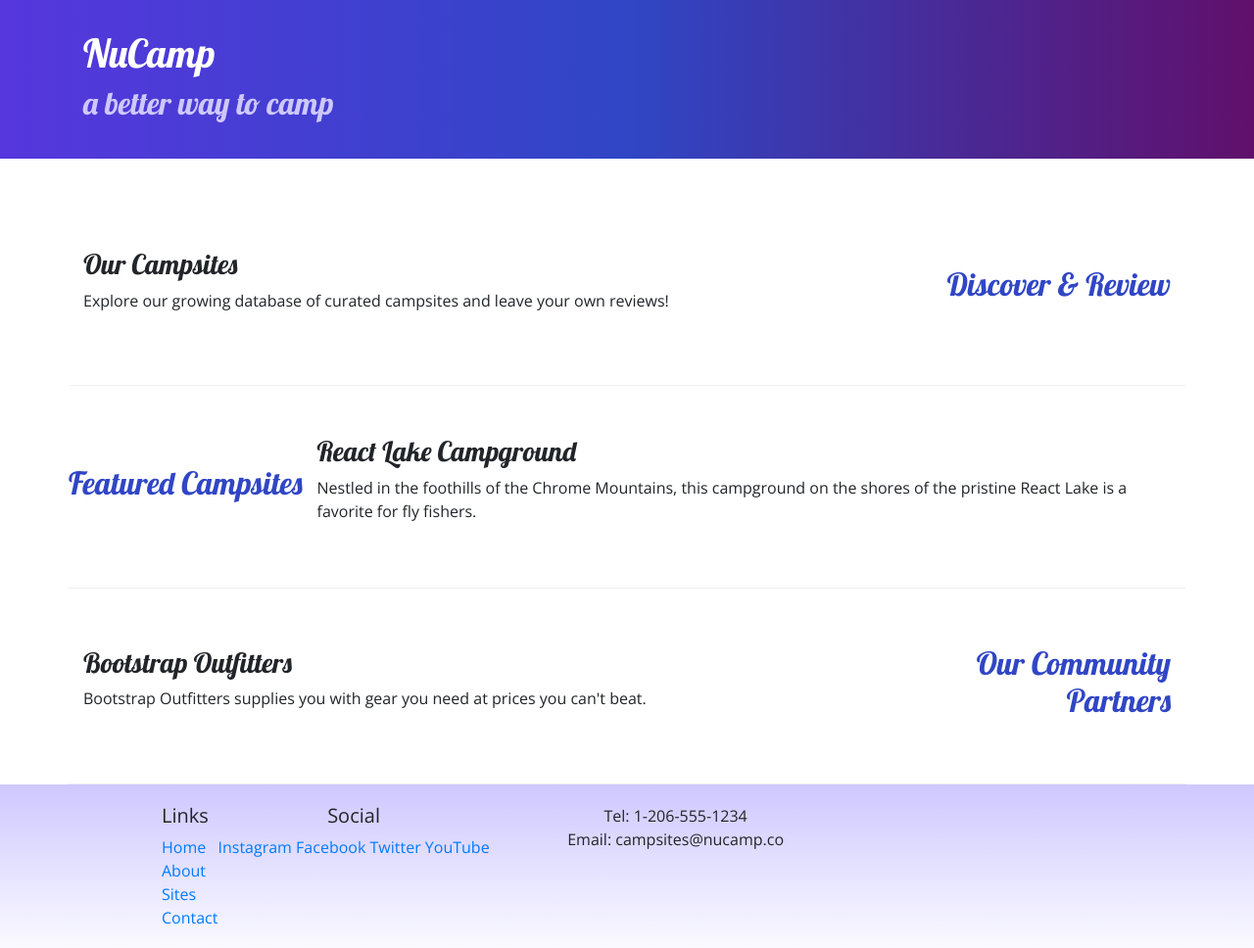
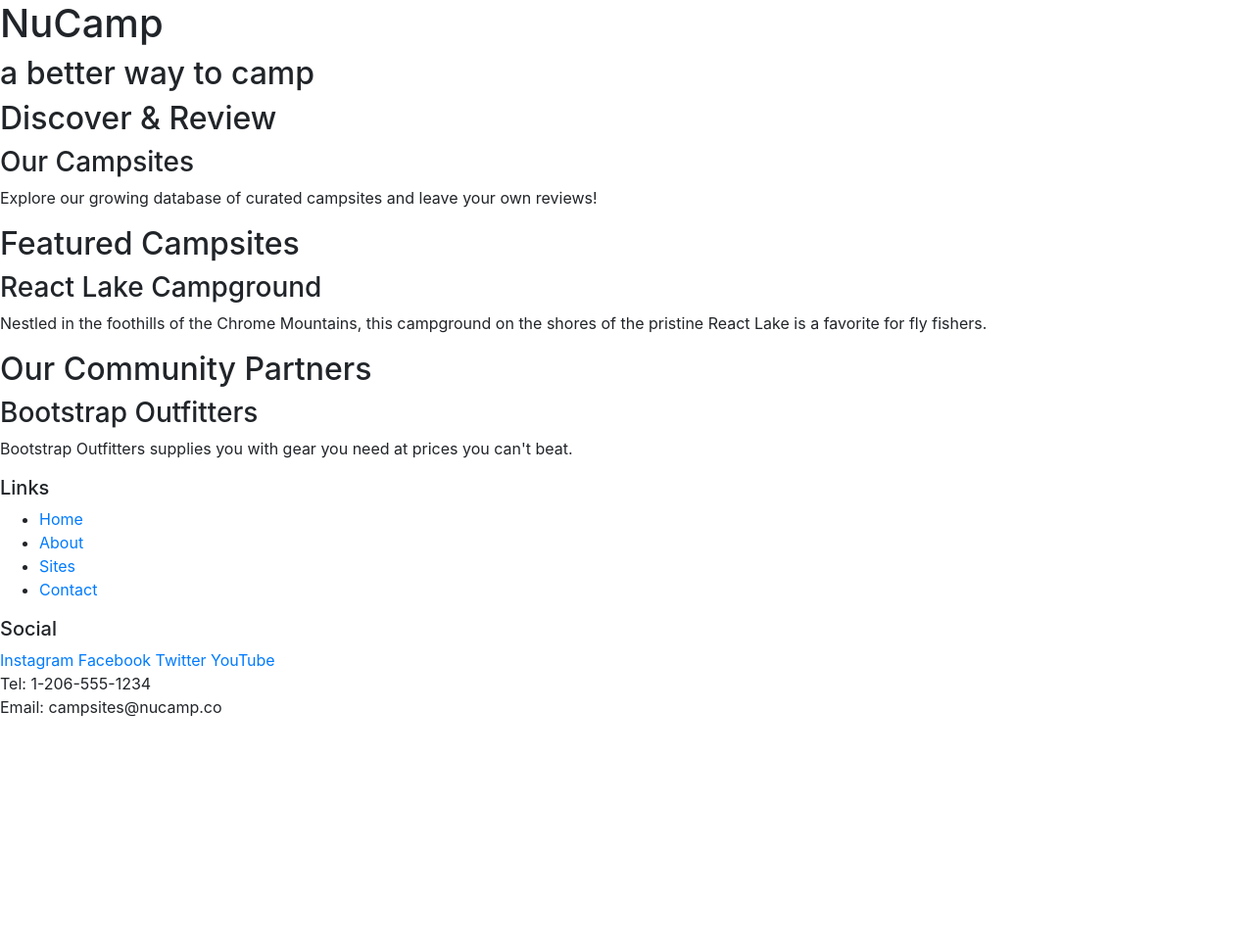
Before and after one commit to EnjoiTheBot/nucampsite, a website: page index.html in a window 1280 px wide. Shown: the whole page at 98% size. After the commit the page ends 800 px from the top, so only its background shows below. Drawn offline with nearby package versions, Linux system fonts and the light colour scheme.

Commit message:
Nonsense commit

```diff
--- a/index.html
+++ b/index.html
@@ -9,82 +9,56 @@
         <!-- Bootstrap CSS -->
         <link rel="stylesheet" href="node_modules/bootstrap/dist/css/bootstrap.min.css" />
 
-        <!-- Additional CSS must be placed after Bootstrap CSS -->
-        <link rel="stylesheet" href="https://fonts.googleapis.com/css?family=Lobster|Open+Sans" />
-        <link rel="stylesheet" href="css/styles.css" />
-
-        <title>NuCamp: A Better Way To Camp</title>
+        <title>NuCamp: A Better Way To Camp on these nuts</title>
     </head>
 
 <body>
 
-    <header class="jumbotron jumbotron-fluid">
-        <div class="container">
-            <div class="row">
-                <div class ="col">
+    <header>
+        <div>
             <h1>NuCamp</h1>
             <h2>a better way to camp</h2>
         </div>
-            </div>
-        </div>
     </header>
 
-    <div class="container">
-        <div class="row row-content align-items-center">
-            <div class="col-sm-4 order-sm-last col-md-3">
-                <h2 class="text-sm-right"> Discover & Review</h2>
-            </div>
-            <div class="col">
+    <div>
+        <h2>Discover & Review</h2>
         <h3>Our Campsites</h3>
         <p>Explore our growing database of curated campsites and leave your own reviews!</p>
     </div>
-        </div>
 
-        <div class="row row-content align-items-center">
-            <div class="col=sm-4-col-md-3">
+    <div>
         <h2>Featured Campsites</h2>
-            </div>
-            <div class="col">
         <h3>React Lake Campground</h3>
         <p>Nestled in the foothills of the Chrome Mountains, this campground on the shores of the pristine React Lake is a favorite for fly fishers.</p>
     </div>
-        </div>
 
-        <div class="row row-content align-items-center">
-            <div class="col-sm-4 order-sm-last col-md-3">
-                <h2  class="text-sm-right">Our Community Partners</h2>
-            </div>
-            <div class="col">
+    <div>
+        <h2>Our Community Partners</h2>
         <h3>Bootstrap Outfitters</h3>
         <p>Bootstrap Outfitters supplies you with gear you need at prices you can't beat.</p>
     </div>
-        </div>
-    </div>
 
     <footer>
-        <div class="container">
-            <div class="row">
-                <div class="col-4-col-sm-2 offset-1">
+        <div>
             <h5>Links</h5>
-                    <ul class="list-unstyled">
+            <ul>
                 <li><a href="#">Home</a></li>
                 <li><a href="#">About</a></li>
                 <li><a href="#">Sites</a></li>
                 <li><a href="#">Contact</a></li>
             </ul>
         </div>
-                <div class="col-6-col-sm-5 text-center">
+        <div>
             <h5>Social</h5>
             <a href="http://instagram.com/">Instagram</a>
             <a href="http://facebook.com/">Facebook</a>
             <a href="http://twitter.com/">Twitter</a>
             <a href="http://youtube.com/">YouTube</a>
         </div>
-                <div class="col-sm-4 text-center">
+        <div>
             Tel: 1-206-555-1234<br />
             Email: campsites@nucamp.co
-                </div>
-            </div>
         </div>
     </footer>
      <!-- jQuery must come first, then Popper.js, then the Bootstrap JavaScript plugins.-->
```
Lines whose indentation alone changed are shown as unchanged.
